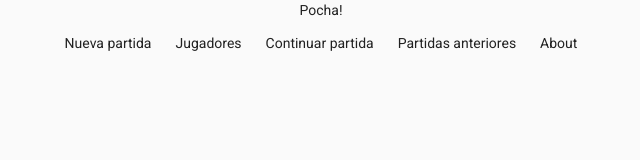
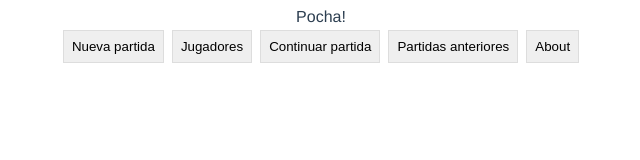
Before and after one commit to sergioIGZ/pocha, a Vue app: page /players in a window 1280 px wide. Shown: the top 160 px of the page, without its empty margins (319-959 px from the left). Built offline with nearby package versions, Linux system fonts and the light colour scheme.

Commit message:
Chore: remove vuetify

```diff
--- a/package.json
+++ b/package.json
@@ -18,8 +18,7 @@
     "vue": "^2.5.2",
     "vue-router": "^3.0.1",
     "vuex": "^3.0.1",
-    "vuex-persist": "^2.2.0",
-    "vuetify": "^1.1.8"
+    "vuex-persist": "^2.2.0"
   },
   "devDependencies": {
     "autoprefixer": "^7.1.2",
--- a/src/components/Layout.vue
+++ b/src/components/Layout.vue
@@ -1,8 +1,8 @@
 <template>
-  <v-app id="inspire">
-      Pocha!
-      <router-view/>
-  </v-app>
+  <div>
+    Pocha!
+    <router-view/>
+  </div>
 </template>
 
 <script>
```
Also changed, not shown: src/main.js (+0 -11 lines), 1 other file (tests, documents, lock files or other folders).
